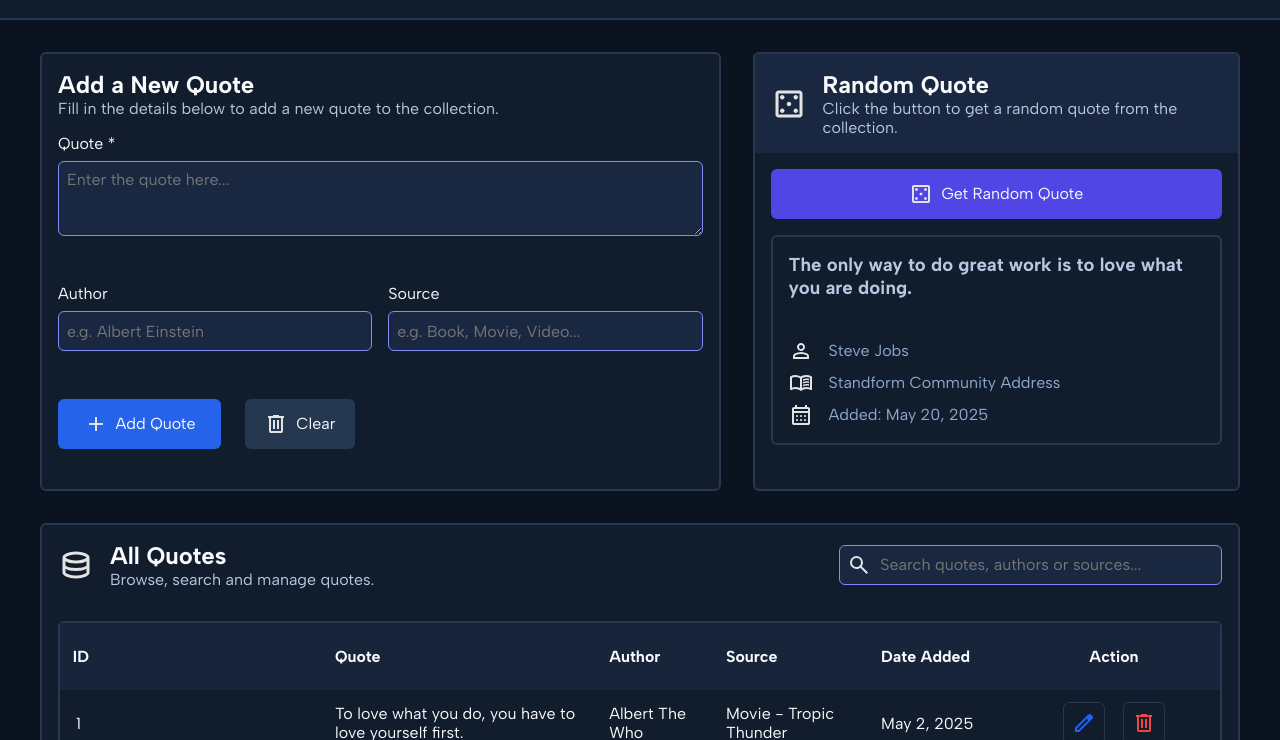
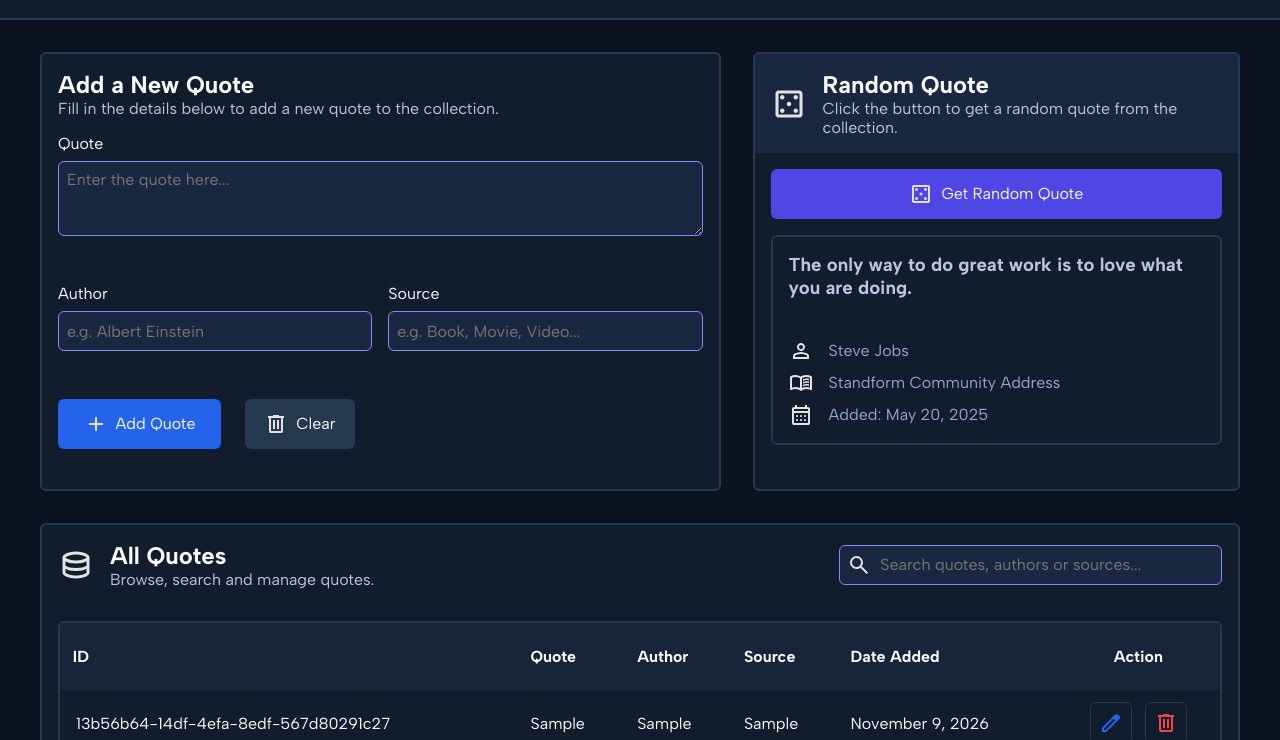
Before and after one commit to van-heisenbug/quote-keeper, a plain HTML site: page index.html in a window 1280 px wide. Both pictures are taken after typing "Sample", "Sample", "Sample" into the empty fields and a click on the button "Add Quote". Shown: the part 60-800 px from the top of the page. Drawn offline with Linux system fonts and the light colour scheme.

Commit message:
Added renderTable, insertTableRow

```diff
--- a/index.html
+++ b/index.html
@@ -70,7 +70,7 @@
           </div>
           <form class="quote-form" id="quote-form">
             <div class="quote-form__control">
-              <label for="quote">Quote *</label>
+              <label for="quote">Quote</label>
               <textarea
                 id="quote"
                 placeholder="Enter the quote here..."
@@ -291,55 +291,7 @@
                 </th>
               </tr>
             </thead>
-            <tbody role="rowgroup" class="quote-manager__table-body">
-              <tr role="row">
-                <td role="cell" data-label="ID">1</td>
-                <td role="cell" data-label="Quote">
-                  To love what you do, you have to love yourself first.
-                </td>
-                <td role="cell" data-label="Author">Albert The Who</td>
-                <td role="cell" data-label="Source">Movie - Tropic Thunder</td>
-                <td role="cell" data-label="Date Added">May 2, 2025</td>
-                <td role="cell" class="quote-manager__table-action">
-                  <button
-                    type="button"
-                    class="quote-manager__table-edit"
-                    aria-label="Edit quote"
-                  >
-                    <svg
-                      aria-hidden="true"
-                      xmlns="http://www.w3.org/2000/svg"
-                      viewBox="0 0 24 24"
-                      height="24px"
-                      width="24px"
-                      fill="#2563eb"
-                    >
-                      <path
-                        d="M5,19H6.43L16.2,9.23L14.78,7.8L5,17.58V19ZM3,21V16.75L16.2,3.57q0.3-0.28 0.66-0.43T17.63,3q0.4,0 0.78,0.15T19.05,3.6L20.43,5q0.3,0.27 0.44,0.65T21,6.4q0,0.4-0.14,0.76T20.43,7.82L7.25,21H3ZM19,6.4L17.6,5L19,6.4ZM15.48,8.52L14.78,7.8L16.2,9.23l-0.72-0.7Z"
-                      />
-                    </svg>
-                  </button>
-                  <button
-                    type="button"
-                    class="quote-manager__table-trash"
-                    aria-label="Delete quote"
-                  >
-                    <svg
-                      aria-hidden="true"
-                      xmlns="http://www.w3.org/2000/svg"
-                      viewBox="0 0 24 24"
-                      height="24px"
-                      width="24px"
-                      fill="#ef4444"
-                    >
-                      <path
-                        d="M7,21q-0.82,0-1.41-0.59T5,19V6H4V4H9V3h6V4h5V6H19V19q0,0.82-0.59,1.41T17,21H7ZM17,6H7V19H17V6ZM9,17h2V8H9v9Zm4,0h2V8H13v9ZM7,6V19V6Z"
-                      />
-                    </svg>
-                  </button>
-                </td>
-              </tr>
-            </tbody>
+            <tbody role="rowgroup" class="quote-manager__table-body"></tbody>
           </table>
           <div class="quote-manager__pagination">
             <p class="pagination__current-page">Showing 20 of 200 quotes.</p>
--- a/js/controller/form-controller.js
+++ b/js/controller/form-controller.js
@@ -3,32 +3,55 @@ import { FormDom } from "../view/form-dom.js";
 import { Quote } from "../model/quote.js";
 import { QuoteDb } from "../model/quote-db.js";
 import { Table } from "../view/table.js";
+import { TableDom } from "../view/table-dom.js";
 
 export function FormController() {
-  const formDom = FormDom();
-  const form = Form(formDom);
-  const table = Table();
+  const formDom = FormDom(); // View
+  const form = Form(formDom); // View
+  const tableDom = TableDom(); // View
+  const table = Table(); // View
+  const db = QuoteDb(); // Model
 
   const init = () => {
+    const localQuotes = db.getLocalQuoteRecord(); // Fetch fresh record
+    table.renderTable(localQuotes); // On load render
+
+    // # FORM Submit Listener
     formDom.quoteForm.addEventListener("submit", (e) => {
       e.preventDefault();
 
       const formEntry = form.getFormEntry();
       if (formEntry === null) return;
 
-      // Calling Model
-      const quoteEntry = Quote(formEntry);
+      const quoteEntry = Quote(formEntry); // Model
       const serializedQuote = quoteEntry.getSerializedQuote();
-      const db = QuoteDb();
 
       db.insertNewQuote(serializedQuote);
       db.updateLocalStorage();
+
+      table.insertTableRow(serializedQuote);
       form.clearFormEntry();
-
-      table.renderTable(db.fetchFromLocalStorage());
     });
 
+    // # FORM Clear Entry Listener
     formDom.clearQuoteBtn.addEventListener("click", form.clearFormEntry);
+
+    // # TABLE Action Column Listener
+    tableDom.tableBody.addEventListener("click", (e) => {
+      const target = e.target;
+
+      if (!target.closest("button")) return;
+
+      const button = target.closest("button");
+      const row = button.closest("tr");
+      const quoteId = row.firstElementChild.textContent;
+
+      if (button.classList.contains("quote-manager__table-edit")) {
+        console.log(quoteId); // TODO
+      } else if (button.classList.contains("quote-manager__table-trash")) {
+        console.log(quoteId); // TODO
+      }
+    });
   };
 
   return {
--- a/js/model/quote-db.js
+++ b/js/model/quote-db.js
@@ -5,8 +5,7 @@ export function QuoteDb() {
   let localQuoteRecord = fetchFromLocalStorage() || [];
 
   const getLocalQuoteRecord = () => {
-    // return structuredClone(localQuoteRecord);
-    return localQuoteRecord;
+    return structuredClone(localQuoteRecord);
   };
 
   function fetchFromLocalStorage() {
@@ -31,7 +30,6 @@ export function QuoteDb() {
 
   return {
     getLocalQuoteRecord,
-    fetchFromLocalStorage,
     updateLocalStorage,
     insertNewQuote,
   };
--- a/js/view/table.js
+++ b/js/view/table.js
@@ -4,10 +4,6 @@ export function Table() {
   const tableDom = TableDom();
 
   function renderTable(quoteRecord = []) {
-    if (quoteRecord.length <= 0) {
-      throw new TypeError("quoteRecord cannot be empty.");
-    }
-
     const fragment = document.createDocumentFragment();
 
     quoteRecord.forEach((quote) => {
@@ -16,6 +12,7 @@ export function Table() {
       fragment.appendChild(quoteRow);
     });
 
+    tableDom.tableBody.innerHTML = "";
     tableDom.tableBody.appendChild(fragment);
   }
 
@@ -35,7 +32,7 @@ export function Table() {
     const svgNamespace = "http://www.w3.org/2000/svg";
 
     const editSvg = document.createElementNS(svgNamespace, "svg");
-    editSvg.setAttribute("viewbox", "0 0 24 24");
+    editSvg.setAttribute("viewBox", "0 0 24 24");
     editSvg.setAttribute("height", "24");
     editSvg.setAttribute("width", "24");
     editSvg.setAttribute("fill", "#2563eb");
@@ -50,7 +47,7 @@ export function Table() {
     editBtn.appendChild(editSvg);
 
     const trashSvg = document.createElementNS(svgNamespace, "svg");
-    trashSvg.setAttribute("viewbox", "0 0 24 24");
+    trashSvg.setAttribute("viewBox", "0 0 24 24");
     trashSvg.setAttribute("height", "24");
     trashSvg.setAttribute("width", "24");
     trashSvg.setAttribute("fill", "#ef4444");
@@ -58,7 +55,7 @@ export function Table() {
     const trashSvgPath = document.createElementNS(svgNamespace, "path");
     trashSvgPath.setAttribute(
       "d",
-      "M5,19H6.43L16.2,9.23L14.78,7.8L5,17.58V19ZM3,21V16.75L16.2,3.57q0.3-0.28 0.66-0.43T17.63,3q0.4,0 0.78,0.15T19.05,3.6L20.43,5q0.3,0.27 0.44,0.65T21,6.4q0,0.4-0.14,0.76T20.43,7.82L7.25,21H3ZM19,6.4L17.6,5L19,6.4ZM15.48,8.52L14.78,7.8L16.2,9.23l-0.72-0.7Z",
+      "M7,21q-0.82,0-1.41-0.59T5,19V6H4V4H9V3h6V4h5V6H19V19q0,0.82-0.59,1.41T17,21H7ZM17,6H7V19H17V6ZM9,17h2V8H9v9Zm4,0h2V8H13v9ZM7,6V19V6Z",
     );
 
     trashSvg.appendChild(trashSvgPath);
@@ -90,33 +87,32 @@ export function Table() {
     const tr = document.createElement("tr");
     tr.role = "row";
 
-    for (let i = 0; i < Object.values(columns).length; i++) {
+    for (const item of Object.values(columns)) {
       const td = document.createElement("td");
       td.role = "cell";
 
-      if (i === Object.values(columns).length - 1) {
-        td.appendChild(actionButtons);
+      if (item instanceof Node) {
+        td.classList.add("quote-manager__table-action");
+        td.appendChild(item);
+      } else {
+        td.textContent = item;
       }
-
-      td.textContent = Object.values(columns)[i];
 
       tr.appendChild(td);
     }
-
-    // for (const item of Object.values(columns)) {
-    //   const td = document.createElement("td");
-    //   td.role = "cell";
-    //   td.textContent = item;
-
-    //   tr.appendChild(td);
-    // }
 
     fragment.appendChild(tr);
 
     return fragment;
   }
 
+  function insertTableRow(quote = {}) {
+    const quoteRow = createTableRow(quote);
+    tableDom.tableBody.appendChild(quoteRow);
+  }
+
   return {
     renderTable,
+    insertTableRow,
   };
 }
```
